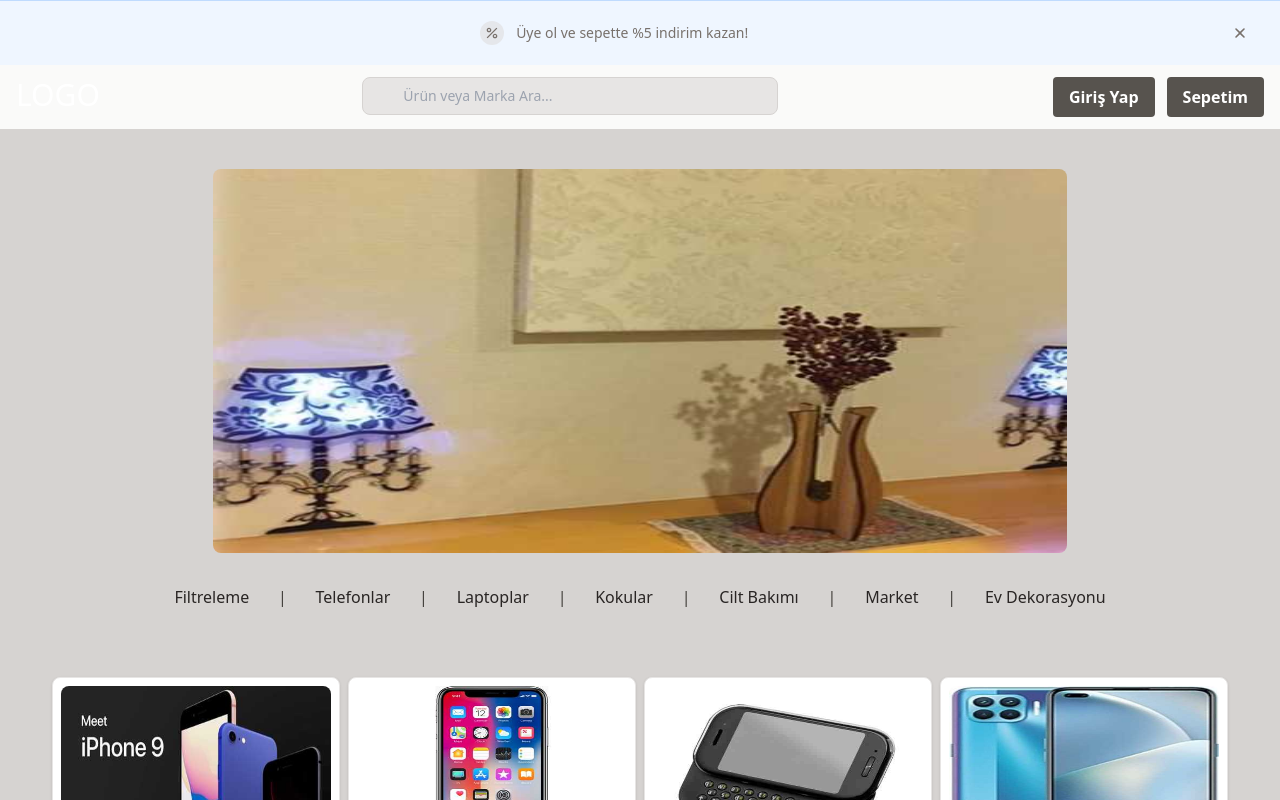
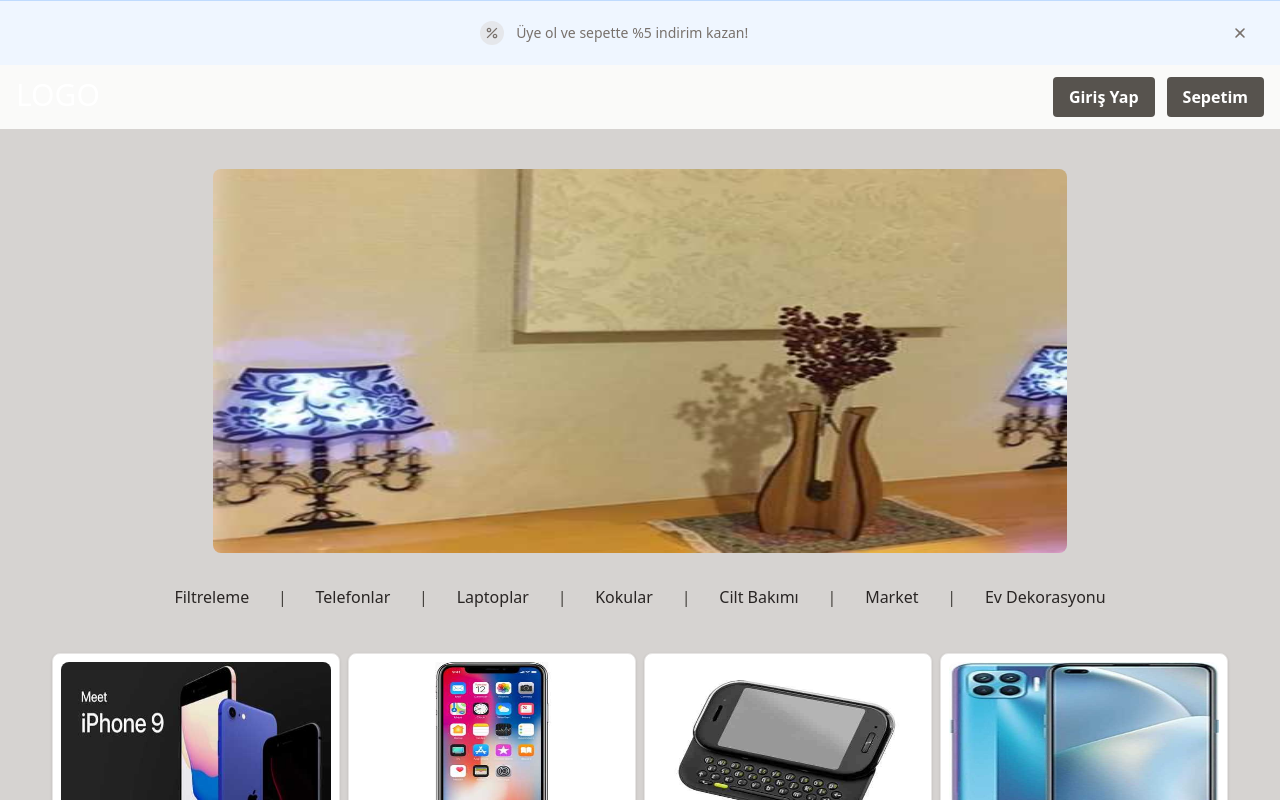
Before and after one commit to Aurotem/Hepsiburada-project-with-React, a React (Vite) app: page / in a window 1280 px wide. Shown: the top 800 px of the page. Built offline with nearby package versions, Linux system fonts and the light colour scheme.

Commit message:
FINISHED

```diff
--- a/index.html
+++ b/index.html
@@ -6,7 +6,7 @@
     <title>Alisveris Sitesi</title>
     <link rel="favicon" type="image/svg+xml" href="" />
   </head>
-  <body class="h-full">
+  <body class="h-full overflow-x-hidden">
     <div id="root"></div>
     <script type="module" src="/src/main.jsx"></script>
   </body>
--- a/src/Components/Login.jsx
+++ b/src/Components/Login.jsx
@@ -71,8 +71,9 @@ export default function Login({ userIsLogged, userLog }) {
     userIsLogged({loginOpen: false, isLogged: userLog.isLogged, user: userLog.user });
   }
 
-  let loginPage = (
-    <div className="loginPage flex h-fit w-1/3 flex-1 flex-col justify-center px-6 py-12 lg:px-8 fixed bg-white z-20">
+  let loginPage = (<>
+  <div className="h-screen w-screen fixed backdrop-blur z-40 left-0 top-0"></div>
+    <div className="loginPage flex h-fit w-full sm:w-2/4 flex-1 flex-col justify-center px-6 py-12 lg:px-8 fixed bg-white z-50">
       <div className="sm:mx-auto sm:w-full sm:max-w-sm flex justify-between">
         <span className="mx-auto h-10 w-full font-bold text-2xl">
           LOGO
@@ -204,6 +205,7 @@ export default function Login({ userIsLogged, userLog }) {
         </p>
       </div>
     </div>
+    </>
   );
 
   return  userLog.loginOpen && loginPage;
--- a/src/Components/Navigation/Navigation.jsx
+++ b/src/Components/Navigation/Navigation.jsx
@@ -1,4 +1,4 @@
-import SearchBar from "./SearchBar";
+
 
 export default function Navigation({ userIsLogged, onLogin, setBasketValues }) {
   function handleClick(){
@@ -28,7 +28,6 @@ export default function Navigation({ userIsLogged, onLogin, setBasketValues }) {
     <nav className="flex px-4 py-3 justify-between bg-stone-50 dark:bg-stone-800 sticky top-0 z-10">
       <div className="text-white text-3xl">LOGO</div>
       <div className="lg:w-1/3">
-        <SearchBar />
       </div>
       <div >
         <button className='btn btn-black ml-3' onClick={userIsLogged.isLogged ? handleLogout : handleClick}>
--- a/src/Components/Navigation/SearchBar.jsx
+++ /dev/null
@@ -1,18 +0,0 @@
-import { useRef } from "react";
-
-export default function SearchBar() {
-  const input = useRef();
-
-  return (
-    <>
-      <input
-        ref={input}
-        type="text"
-        id="search-navbar"
-        className="block w-full p-2 ps-10 text-sm text-stone-900 border border-stone-300 rounded-lg bg-stone-200 focus:ring-blue-700 focus:border-blue-700 dark:bg-stone-200 dark:border-stone-200 dark:placeholder-stone-600 dark:focus:ring-blue-500 dark:focus:border-blue-500"
-        placeholder="Ürün veya Marka Ara..."
-      />
-
-    </>
-  );
-}
--- a/src/Components/Products/Filters.jsx
+++ b/src/Components/Products/Filters.jsx
@@ -1,6 +1,6 @@
 import { useState } from "react";
 import Products from "./Products";
-export default function Filters( { setBasketValues, basketValues }) {
+export default function Filters({ setBasketValues, basketValues }) {
   const [filterValue, setFilterValue] = useState();
   function filterProducts(value) {
     setFilterValue(value);
@@ -8,9 +8,9 @@ export default function Filters( { setBasketValues, basketValues }) {
 
   return (
     <>
-      <nav id="product-filters" className=" flex justify-center my-8 h-12 ">
-        <ul className="flex justify-around w-1/2 md:w-3/4 sm:w-full">
-        <li>
+      <nav id="product-filters" className=" flex justify-center my-8 h-fit ">
+        <ul className="flex flex-wrap justify-around w-1/2 md:w-3/4 sm:w-full">
+          <li>
             <button
               onClick={(e) => filterProducts(e.target.value)}
               value=""
@@ -81,7 +81,11 @@ export default function Filters( { setBasketValues, basketValues }) {
           </li>
         </ul>
       </nav>
-      <Products parameter={filterValue} setBasketValues={setBasketValues} basketValues={basketValues}/>
+      <Products
+        parameter={filterValue}
+        setBasketValues={setBasketValues}
+        basketValues={basketValues}
+      />
     </>
   );
 }
--- a/src/Components/Products/Product.jsx
+++ b/src/Components/Products/Product.jsx
@@ -4,7 +4,12 @@ import ProductImages from "./ProductImages";
 import Star from "./Star";
 import basket from "../../assets/basket";
 
-export default function Product({ product, setBasketValues, basketValues, height }) {
+export default function Product({
+  product,
+  setBasketValues,
+  basketValues,
+  height,
+}) {
   const [isOpened, setIsOpened] = useState(false);
   function handleAddToBasket(i) {
     for (let a in basketValues.items) {
@@ -98,6 +103,8 @@ export default function Product({ product, setBasketValues, basketValues, height
       </span>
     </div>
   ) : (
+    <>
+      <div className="h-screen w-screen fixed backdrop-blur z-40 left-0 top-0"></div>
       <div className="fixed bg-white border border-stone-200 rounded-lg shadow dark:bg-stone-800 dark:border-stone-700 left-1/2 top-1/2 detail">
         <button
           className="absolute text-stone-800 dark:text-stone-50 right-0 font-bold text-xl mx-4 my-2"
@@ -105,12 +112,12 @@ export default function Product({ product, setBasketValues, basketValues, height
         >
           X
         </button>
-      <div className="flex h-5/6 items-center justify-center">
-        <div className="w-2/3 h-2/3 sm:h-2/3 xl:h-2/3 2xl:h-2/3 py-2 px-2">
-          <ProductImages height='h-96' images={product.images} />
+        <div className="flex flex-col md:flex-row h-fit md:h-5/6 items-center">
+          <div className="w-full h-1/3 md:h-2/3 md:w-2/3 py-2 px-2 mt-8">
+            <ProductImages height="h-52 md:h-96" images={product.images} />
           </div>
 
-        <div className="px-5 pb-1 h-1/2">
+          <div className="px-5 pb-1 h-1/3 md:h-1/2">
             <button className="text-left" onClick={detailsPage}>
               <h5 className="text-xl tracking-tight text-gray-900 dark:text-white mb-2">
                 {product.brand}
@@ -122,7 +129,7 @@ export default function Product({ product, setBasketValues, basketValues, height
                 {product.description}
               </p>
             </button>
-          <div className="flex items-center mt-5 mb-2.5 h-1/2">
+            <div className="flex items-center mt-5 mb-2.5 h-1/3">
               <div className="flex items-center space-x-1 rtl:space-x-reverse">
                 {calcStars(Math.round(product.rating))}
               </div>
@@ -155,5 +162,6 @@ export default function Product({ product, setBasketValues, basketValues, height
           {"Stock: " + product.stock}
         </span>
       </div>
+    </>
   );
 }
--- a/src/index.css
+++ b/src/index.css
@@ -45,6 +45,11 @@ body {
   width: 800px;
   height: 600px;
 }
+@media (max-width:800px) {
+  .detail {
+    width: 370px;
+  }
+}
 
 .p-image::-webkit-scrollbar {
 display: none;
```
Lines whose indentation alone changed are shown as unchanged.
